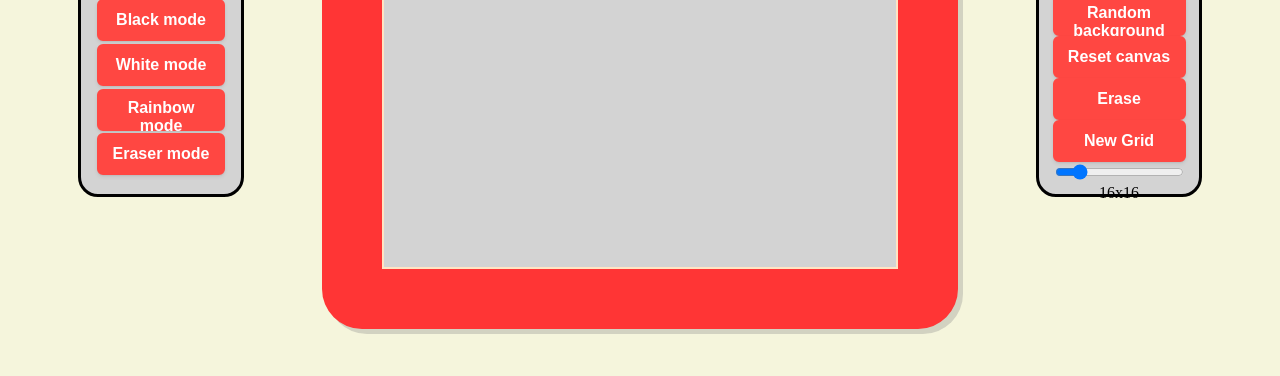
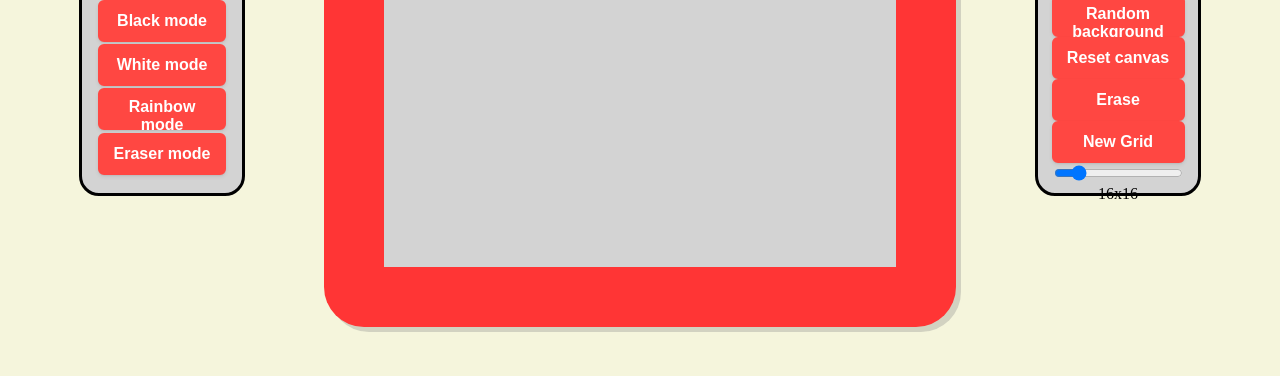
Before and after one commit to kenkneelee/odin-etch-a-sketch, a plain HTML site: page index.html in a window 1280 px wide. Shown: the part 424-800 px from the top of the page. Drawn offline with Linux system fonts and the light colour scheme.

Commit message:
fixed whitespace on drawing area

```diff
--- a/styles/style.css
+++ b/styles/style.css
@@ -109,14 +109,14 @@ button:hover{
 
 #container {
     display:flex;
-    background-color: bisque; /* bisque */
+    background-color: rgb(255, 53, 53); /* bisque */
     width:40%;
     height:60vh;
     padding:2px;
     justify-content: stretch;
     align-items: stretch;
     flex-wrap: wrap;
-    border:60px solid rgb(255, 53, 53);
+    padding:60px;
     border-radius: 40px;
     box-shadow: 5px 5px rgba(128, 128, 128, 0.3);
 }
```
